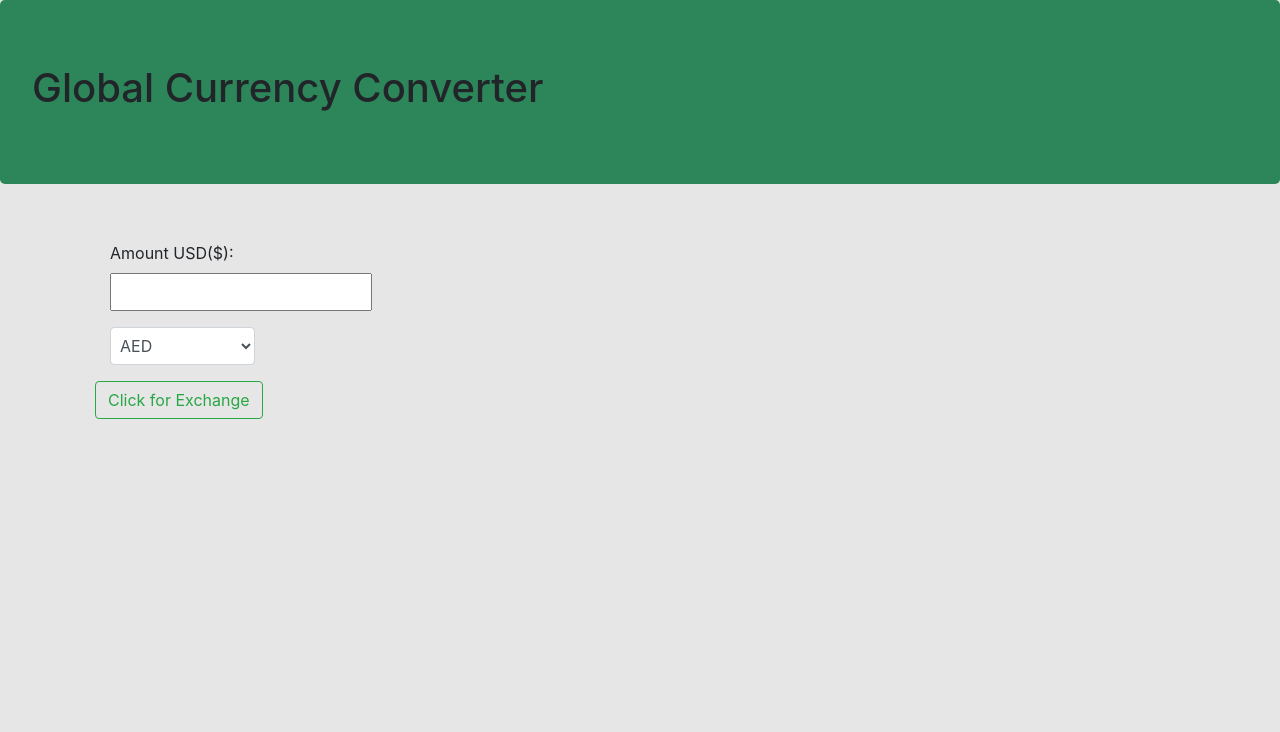
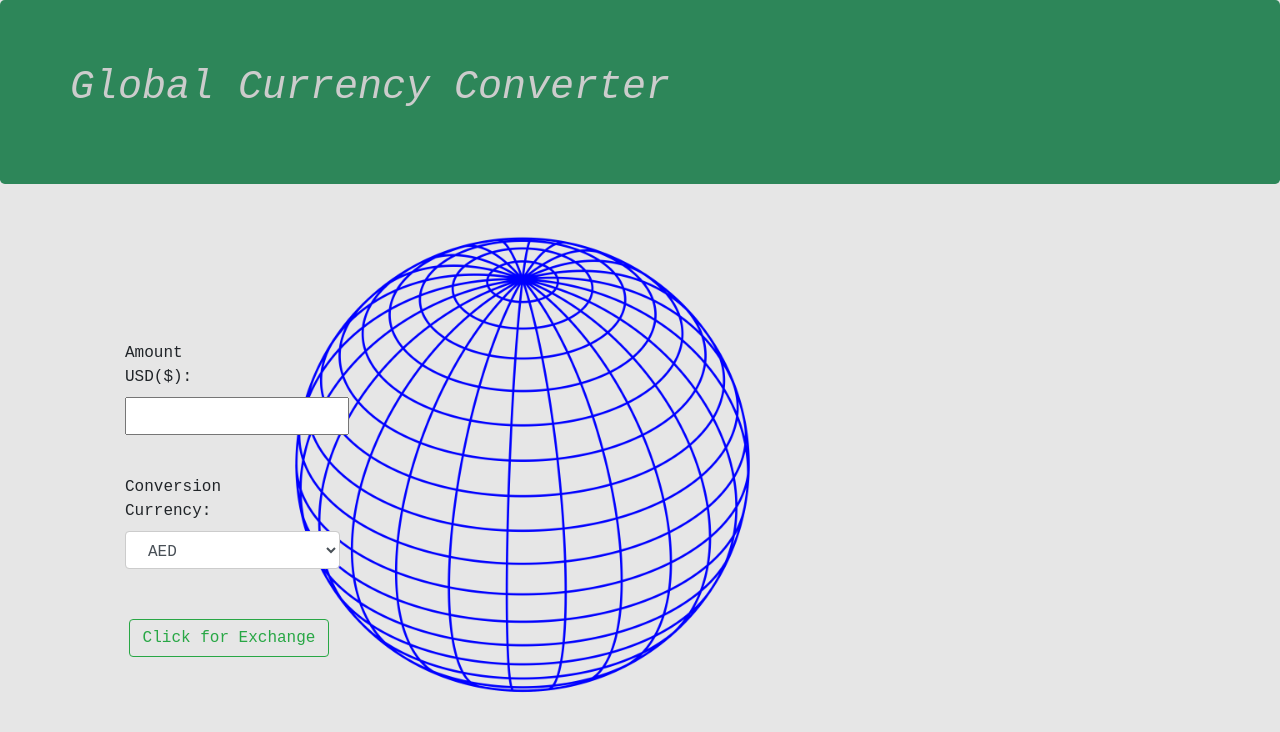
Before and after one commit to EricStratton/currency-exchange-api-call, a website built with webpack: page src/index.html in a window 1280 px wide. Built offline with nearby package versions, Linux system fonts and the light colour scheme.

Commit message:
implement more styling changes

```diff
--- a/src/css/styles.css
+++ b/src/css/styles.css
@@ -1,21 +1,42 @@
 body {
   background-color: #e6e6e6;
+  font-family: 'Courier New', Courier, monospace;
 }
 
 .jumbotron {
   background-color: #2d8659;
+  color: #ccc;
+  font-weight: bolder;
+  font-style: oblique;
 }
 
 #userInput {
   box-sizing: border-box;
   width: 400px;
   padding: 25px;
+  margin-top: 100px;
+}
+
+select#otherCountry {
+  width: 215px;
+  padding: 10px 18px;
+  display: inline-block;
+  border: 1px solid #ccc;
 }
 
 input[type=number] {
   padding: 5px;
 }
 
-#otherCountry {
-  padding: 5px;
+button[type=submit] {
+  width: 200px;
+  margin-top: 10px;
+  margin-left: 19px;
 }
+
+img {
+  height: auto;
+  width: 500px;
+  float: right;
+  margin-right: 500px;
+}
--- a/src/index.html
+++ b/src/index.html
@@ -7,8 +7,13 @@
 </head>
 <body>
   <div class="jumbotron">
-    <h1>Global Currency Converter</h1>
+    <div class="container">
+      <div class="row">
+          <h1>Global Currency Converter</h1>
+      </div>
+    </div>
   </div>
+  <img src="../assests/images/globe5.png">
   <div class="container">
     <div class="row">
       <form id="userInput">
@@ -18,8 +23,10 @@
             <input id="usd" class="form control" type="number">
           </div>
         </div>
+        <br>
         <div class="col-6">
           <div class="form-group">
+            <label for="otherCountry">Conversion Currency:</label>
             <select class="form-control" id="otherCountry">
               <option value="AED">AED</option>
               <option value="AUD">AUD</option>
@@ -74,6 +81,7 @@
             </select>
           </div>
         </div>
+        <br>
         <button type="submit" class="btn btn-outline-success">Click for Exchange</button>
       </form>
     </div>
@@ -83,6 +91,7 @@
       <ul id="printErrors">
       </ul>
     </div>
+
   </div>
 </body>
 </html>
```
Also changed, not shown: assests/images/globe5.png (added).
